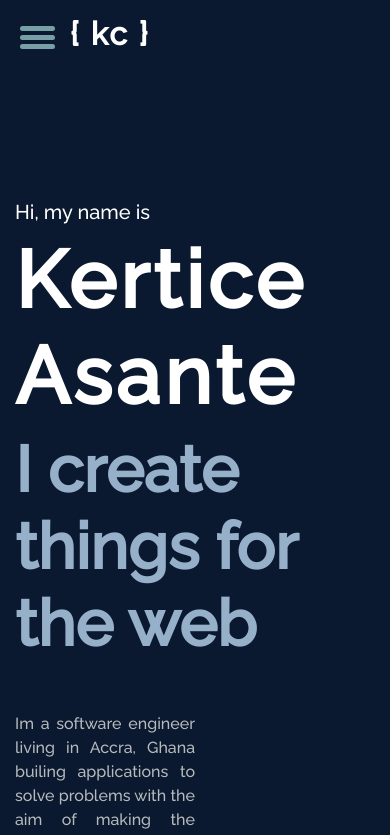
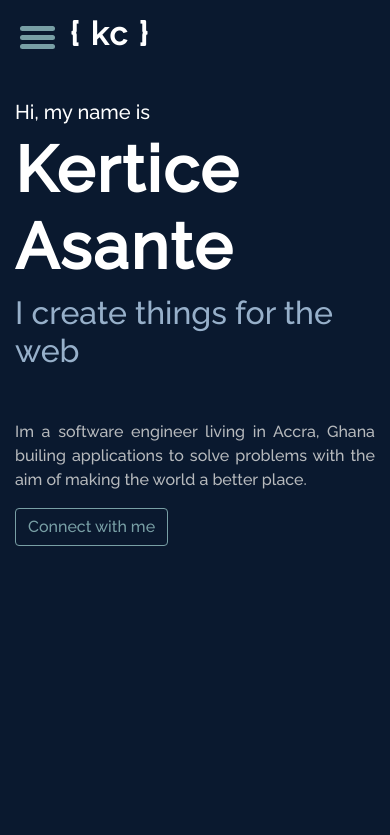
Before and after one commit to KwameKert/myportfolio, a Vue app: page / in a window 390 px wide. Shown: the top 835 px of the page. Built offline with nearby package versions, Linux system fonts and the light colour scheme.

Commit message:
mobile styles fixes

```diff
--- a/src/components/Homepage.vue
+++ b/src/components/Homepage.vue
@@ -46,4 +46,31 @@ export default {
 
   }
 
+  @media only screen and (max-width: 600px) {
+
+ .nice{
+      margin-top: 100px;
+  }
+
+   .name{
+      font-size:4em;
+      font-weight: 800;
+      letter-spacing: 2px;
+      padding-left: 0px;
+  }
+
+  .headline{
+    font-size:2em;
+    font-weight: 500;
+    color: #97b0ca;
+    padding-left: 0px;
+  }
+      .intro, .headline{
+        width: 100%;
+      }
+
+
+
+  }
+
 </style>
```
